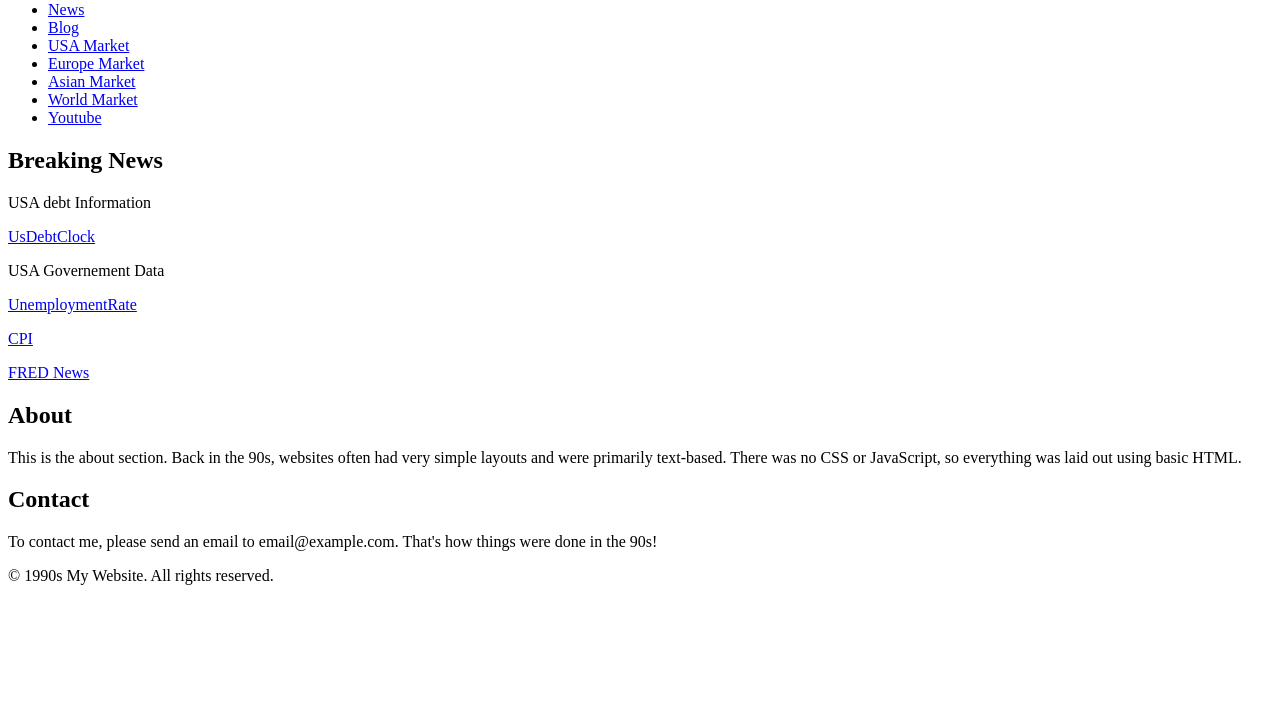
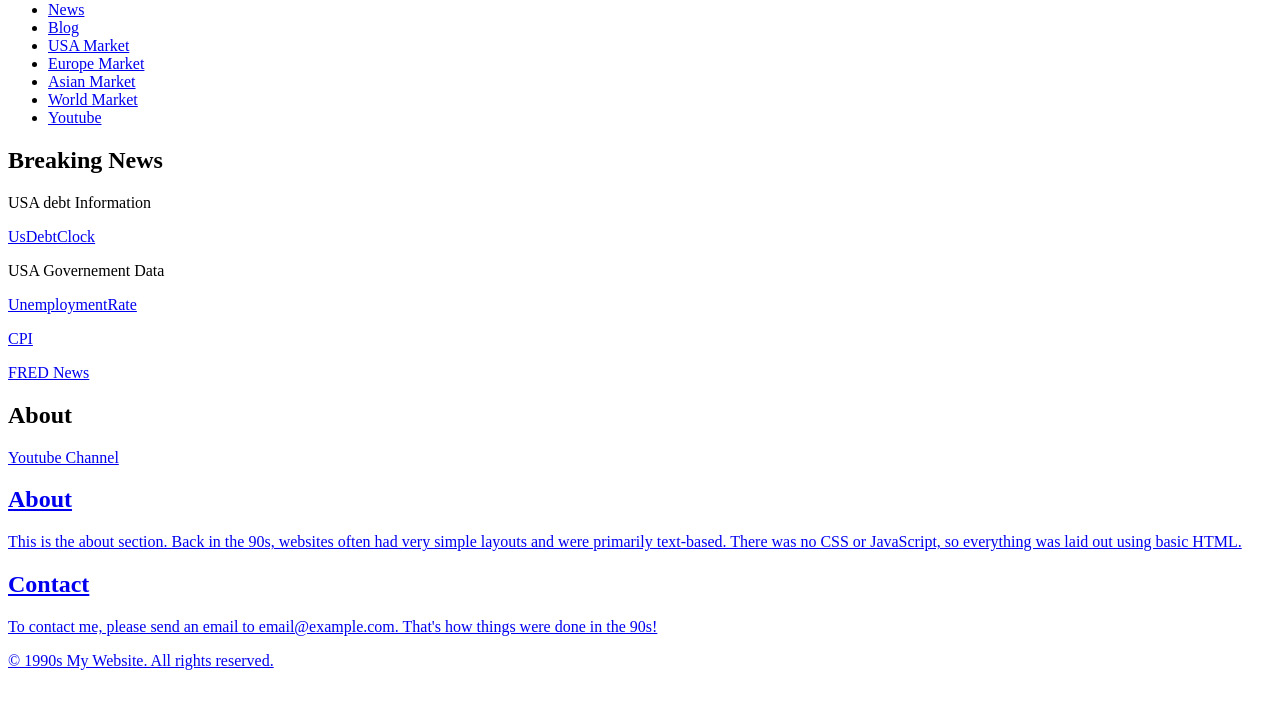
Before and after one commit to saulabreu31/OrangeRockCapital, a plain HTML site: page Index.html in a window 1280 px wide. Shown: the part 79-788 px from the top of the page. Drawn offline with Linux system fonts and the light colour scheme.

Commit message:
Update Index.html

```diff
--- a/Index.html
+++ b/Index.html
@@ -27,6 +27,10 @@
         <p><a href="https://fred.stlouisfed.org/series/CORESTICKM159SFRBATL">CPI</a></p>
         <p><a href="https://news.research.stlouisfed.org/category/fred-announcements/">FRED News</a></p>
     </section>
+     <section id="Youtube">
+        <h2>About</h2>
+        <p><a href="https://www.youtube.com/channel/UCUJeM_RGrAGukVlTEfw2L9w">Youtube Channel</p>
+    </section>
     <section id="about">
         <h2>About</h2>
         <p>This is the about section. Back in the 90s, websites often had very simple layouts and were primarily text-based. There was no CSS or JavaScript, so everything was laid out using basic HTML.</p>
```
